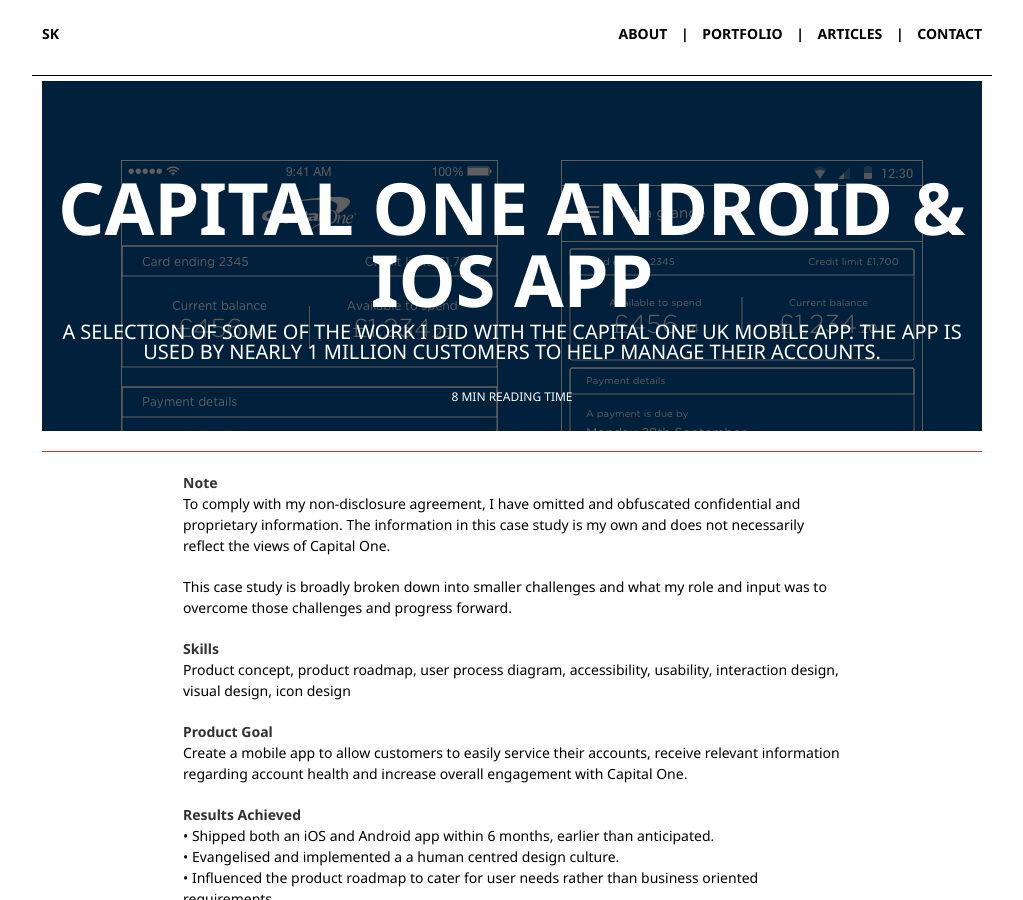
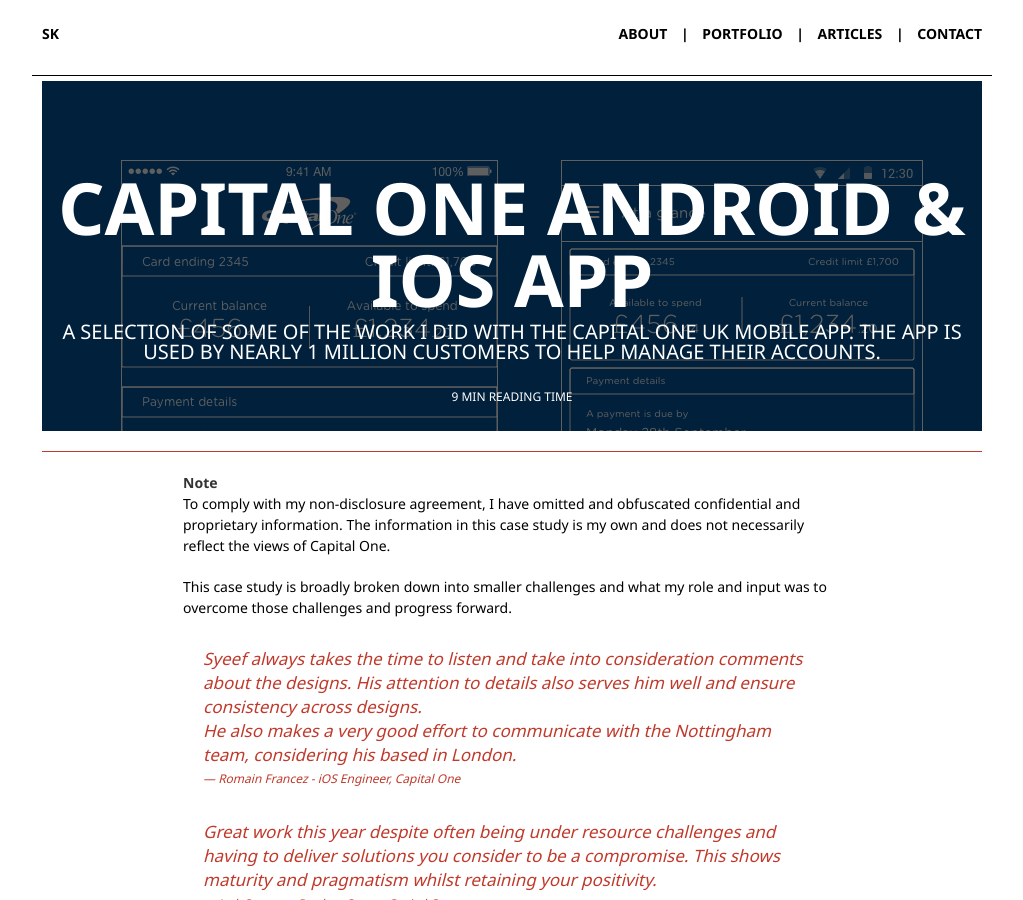
Before and after one commit to syeef/syeefkarim-2016-v0, a Jekyll site: the page built from portfolio/capitalone.md, in a window 1280 px wide and 900 px high. Shown: the whole window, without its empty margins (128-1151 px from the left). Built offline with Jekyll 4.4.1, drawn with Linux system fonts in a browser that asks for light colours; some of the changed text lies outside the part shown.

Commit message:
Update capitalone.md

```diff
--- a/portfolio/capitalone.md
+++ b/portfolio/capitalone.md
@@ -11,6 +11,11 @@ layout: post
 To comply with my non-disclosure agreement, I have omitted and obfuscated confidential and proprietary information. The information in this case study is my own and does not necessarily reflect the views of Capital One.
 
 This case study is broadly broken down into smaller challenges and what my role and input was to overcome those challenges and progress forward.
+
+>Syeef always takes the time to listen and take into consideration comments about the designs. His attention to details also serves him well and ensure consistency across designs.
+He also makes a very good effort to communicate with the Nottingham team, considering his based in London. <cite>Romain Francez - iOS Engineer, Capital One</cite>
+
+>Great work this year despite often being under resource challenges and having to deliver solutions you consider to be a compromise. This shows maturity and pragmatism whilst retaining your positivity.<cite>Jack Stanton - Product Owner, Capital One</cite>
 
 **Skills**
 Product concept, product roadmap, user process diagram, accessibility, usability, interaction design, visual design, icon design
```
